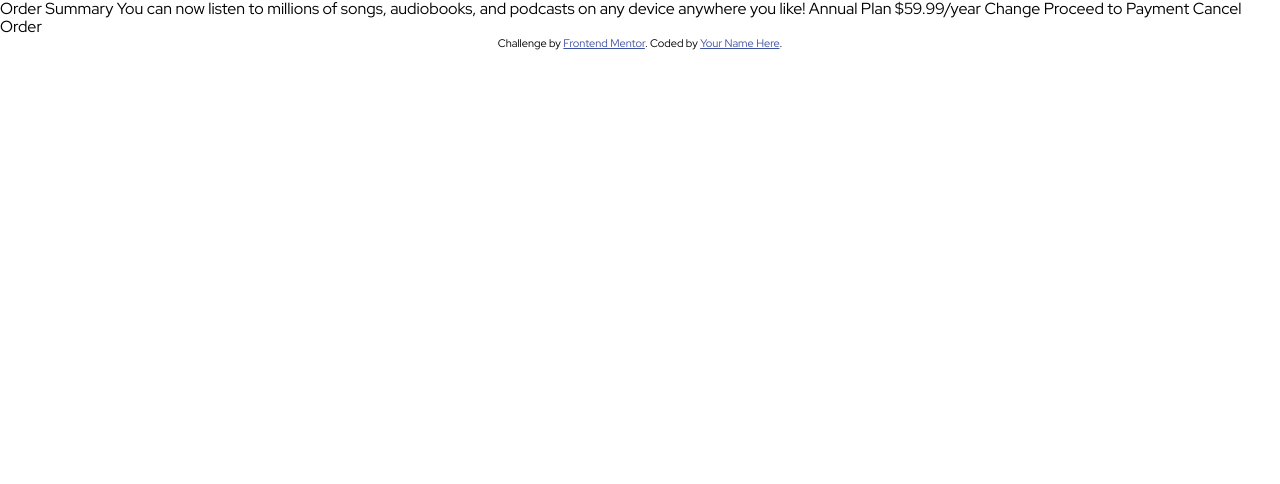
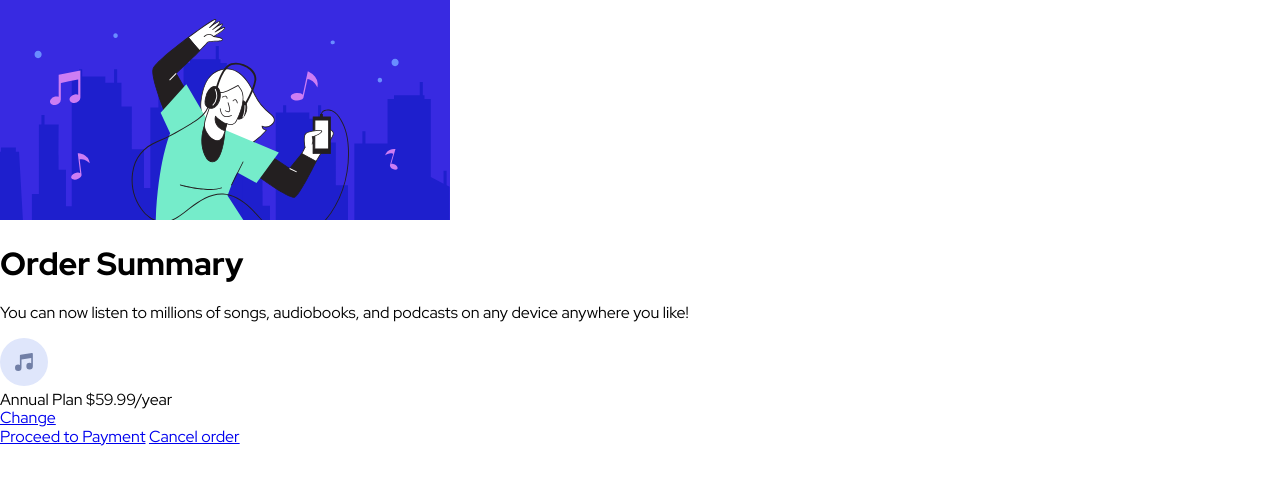
Before and after one commit to Camilo-Riobamba/order-summary-component-main, a website: page index.html in a window 1280 px wide. Drawn offline with Linux system fonts and the light colour scheme.

Commit message:
feat: create structure html

```diff
--- a/index.html
+++ b/index.html
@@ -9,31 +9,40 @@
   <link rel="icon" type="image/png" sizes="32x32" href="./images/favicon-32x32.png">
   <link rel="stylesheet" href="./styles/main.css">
   <link rel="stylesheet" href="./styles/normalize.css">
-
-  <!-- Feel free to remove these styles or customise in your own stylesheet 👍 -->
-  <style>
-    .attribution { font-size: 11px; text-align: center; }
-    .attribution a { color: hsl(228, 45%, 44%); }
-  </style>
 </head>
 <body>
-
-  Order Summary
-
-  You can now listen to millions of songs, audiobooks, and podcasts on any
-  device anywhere you like!
-
-  Annual Plan
-  $59.99/year
-
-  Change
-
-  Proceed to Payment
-  Cancel Order
-
-  <div class="attribution">
-    Challenge by <a href="https://www.frontendmentor.io?ref=challenge" target="_blank">Frontend Mentor</a>.
-    Coded by <a href="#">Your Name Here</a>.
+  <div>
+    <main>
+      <div>
+        <img src="./images/illustration-hero.svg" alt="illustration-hero">
+      </div>
+      <section>
+        <div>
+          <h1>Order Summary</h1>
+        </div>
+        <div>
+          <p>
+            You can now listen to millions of songs, audiobooks, and podcasts on any device anywhere you like!
+          </p>
+        </div>
+        <div>
+          <div>
+            <img src="./images/icon-music.svg" alt="icon-music">
+          </div>
+          <div>
+            <span>Annual Plan</span>
+            <span>$59.99/year</span>
+          </div>
+          <div>
+            <a href="#">Change</a>
+          </div>
+        </div>
+        <div>
+          <a href="#"> Proceed to Payment</a>
+          <a href="#">Cancel order</a>
+        </div>
+      </section>
+    </main>
   </div>
 </body>
 </html>
```
